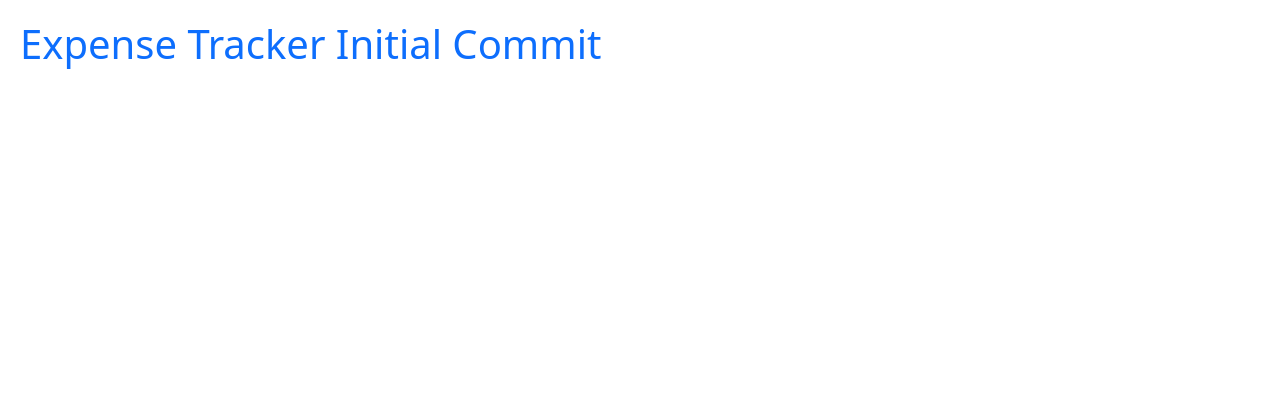
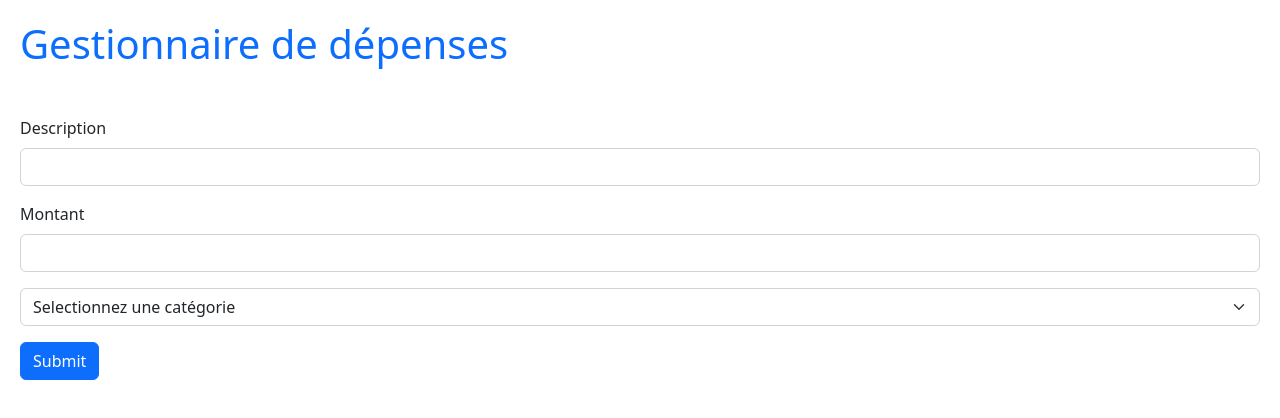
Before and after one commit to Rcaradec/expense-tracker, a React (Vite) app: page / in a window 1280 px wide. Shown: the top 418 px of the page. Built offline with nearby package versions, Linux system fonts and the light colour scheme.

Commit message:
Add Form + validation + Task

```diff
--- a/src/App.tsx
+++ b/src/App.tsx
@@ -1,11 +1,18 @@
 import "./App.css";
+import Form from "./components/Form";
 
 function App() {
   return (
     <>
-      <h1 className="text-primary">Expense Tracker Initial Commit</h1>
+      <h1 className="text-primary mb-5">Gestionnaire de dépenses</h1>
+      <Form />
     </>
   );
 }
 
 export default App;
+
+// J'ai besoin de:
+// - un composant Form
+// - un composant Select Categories
+// - un composant List avec un Select de filtre
--- /dev/null
+++ b/src/components/Form.tsx
@@ -0,0 +1,90 @@
+import React, { useEffect, useState } from "react";
+import z from "zod";
+import { useForm } from "react-hook-form";
+import { zodResolver } from "@hookform/resolvers/zod";
+
+const categories: string[] = ["Courses", "Utilitaire", "Loisirs"];
+
+const schema = z.object({
+  description: z
+    .string()
+    .min(3, { message: "Veuillez renseigner au moins 3 caracteres" }),
+  amount: z.number({ invalid_type_error: "Un montant est requis" }).min(1),
+  category: z.string().min(1, { message: "Veuillez sélectionner une option" }),
+});
+
+type Task = z.infer<typeof schema>;
+
+const Form = () => {
+  const [tasks, setTasks] = useState<Task[]>([]);
+
+  const {
+    handleSubmit,
+    register,
+    formState: { errors },
+  } = useForm<Task>({
+    resolver: zodResolver(schema),
+  });
+
+  const onSubmit = (newTask: Task) => {
+    console.log(tasks);
+    setTasks([...tasks, newTask]);
+    console.log(tasks);
+  };
+
+  return (
+    <>
+      <form onSubmit={handleSubmit(onSubmit)}>
+        <div className="mb-3">
+          <label htmlFor="description" className="form-label">
+            Description
+          </label>
+          <input
+            {...register("description")}
+            id="description"
+            type="text"
+            className="form-control"
+          />
+          {errors.description && (
+            <p className="text-danger">{errors.description.message}</p>
+          )}
+        </div>
+        <div className="mb-3">
+          <label htmlFor="amount" className="form-label">
+            Montant
+          </label>
+          <input
+            {...register("amount", {
+              valueAsNumber: true,
+            })}
+            id="amount"
+            type="number"
+            className="form-control"
+          />
+          {errors.description && (
+            <p className="text-danger">{errors.amount?.message}</p>
+          )}
+        </div>
+        <select
+          className="form-select mb-3"
+          id="category"
+          aria-label="Categories Select"
+          {...register("category")}
+        >
+          <option value="">Selectionnez une catégorie</option>
+          {categories.map((category) => (
+            <option key={category} value={category}>
+              {category}
+            </option>
+          ))}
+        </select>
+        {errors.category && (
+          <p className="text-danger">{errors.category.message} </p>
+        )}
+        <button className="btn btn-primary">Submit</button>
+      </form>
+    </>
+  );
+};
+
+export default Form;
```
